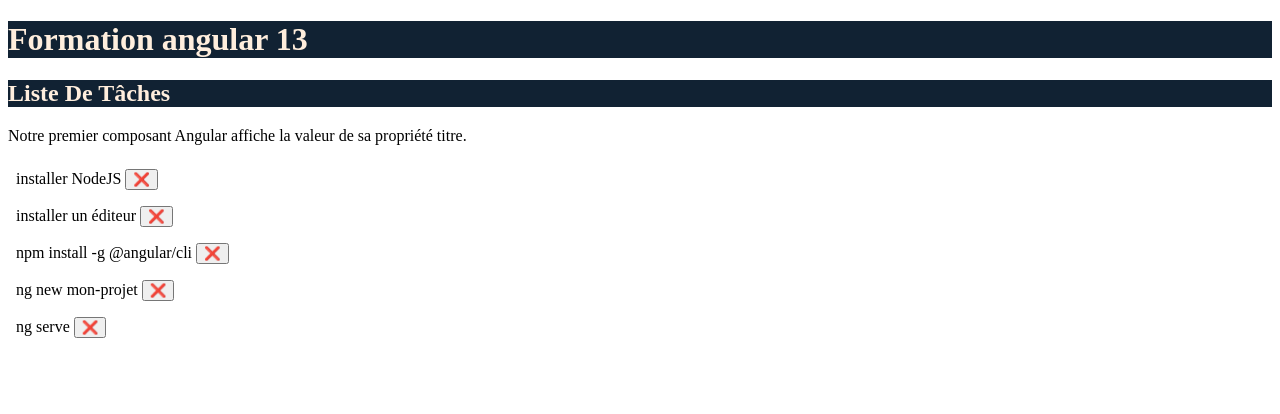
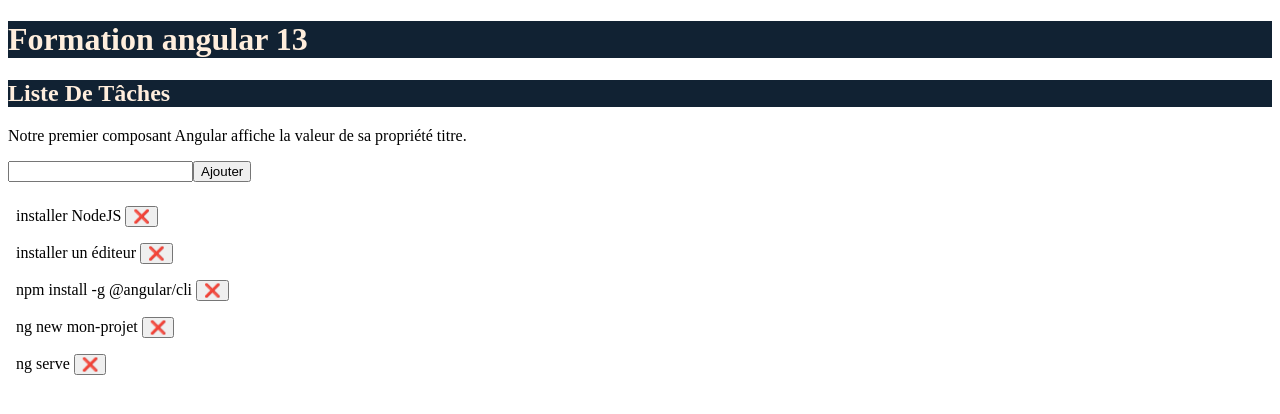
Before and after one commit to pbreteche/ng22w15, an Angular app: page / in a window 1280 px wide. Shown: the top 414 px of the page. Built offline with nearby package versions, Linux system fonts and the light colour scheme.

Commit message:
two way binding

```diff
--- a/src/app/app.component.html
+++ b/src/app/app.component.html
@@ -2,6 +2,8 @@
 <h1>{{ title }}</h1>
 <p>Notre premier composant Angular affiche la valeur de sa propriété titre.</p>
 <ul>
+    <input [(ngModel)]="newTask"><button>Ajouter</button>
+    <p>{{ newTask }}</p>
     <li *ngFor="let task of tasks; index as i">
         {{ task }}
         <button aria-label="Supprimer" (click)="delete(i)">❌</button>
--- a/src/app/app.component.ts
+++ b/src/app/app.component.ts
@@ -9,6 +9,7 @@ import { tasks } from '../mock/tasks';
 export class AppComponent {
   title = 'Liste de tâches';
   tasks = tasks;
+  newTask = '';
 
   delete(i: number): void {
     this.tasks.splice(i, 1);
--- a/src/app/app.module.ts
+++ b/src/app/app.module.ts
@@ -1,4 +1,5 @@
 import { NgModule } from '@angular/core';
+import { FormsModule } from '@angular/forms';
 import { BrowserModule } from '@angular/platform-browser';
 
 import { AppComponent } from './app.component';
@@ -8,7 +9,8 @@ import { AppComponent } from './app.component';
     AppComponent
   ],
   imports: [
-    BrowserModule
+    BrowserModule,
+    FormsModule
   ],
   providers: [],
   bootstrap: [AppComponent]
```
